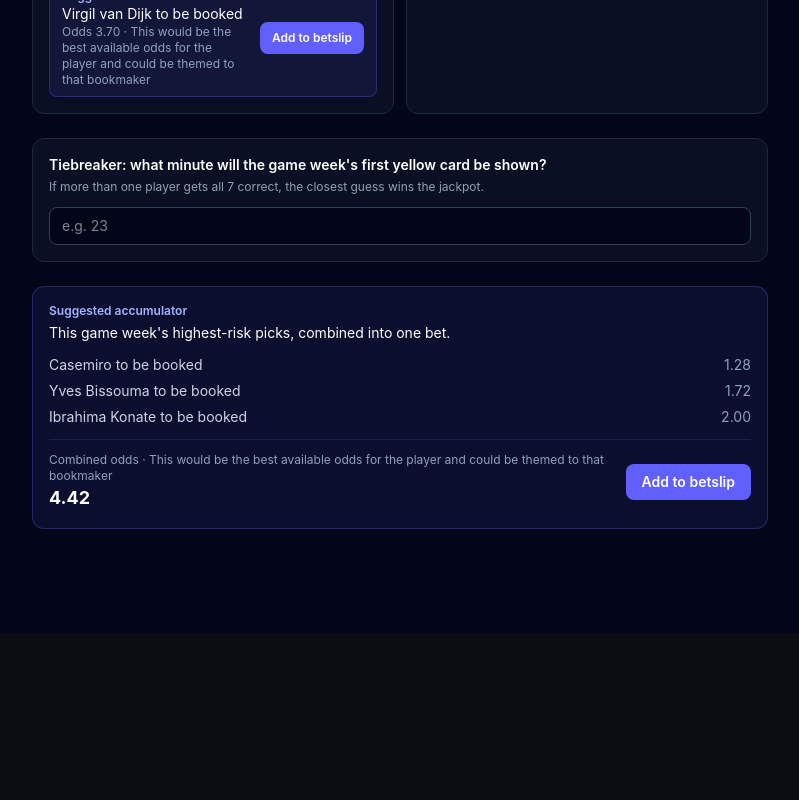
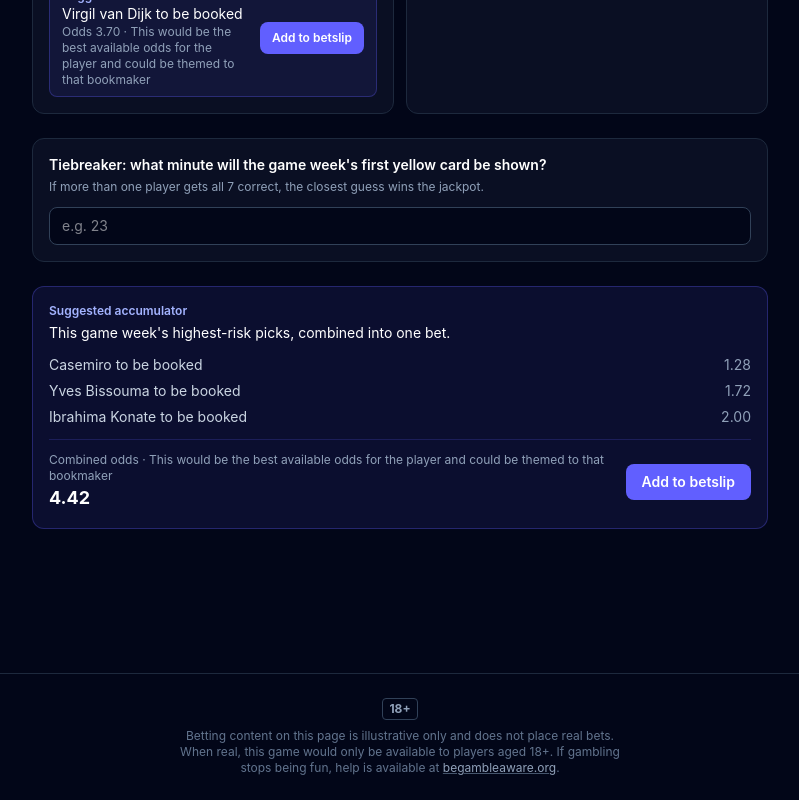
Before and after one commit to wanandonly/player-carded-FTP-prototype, a React (Vite) app: page / in a window 1280 px wide. Shown: the part 1780-2580 px from the top of the page, without its empty margins (240-1039 px from the left). Before the commit the page ends 2413 px from the top, so only its background shows below. Built offline with nearby package versions, Linux system fonts and the light colour scheme.

Commit message:
refactor: added responsible gambling footer

```diff
--- a/src/App.tsx
+++ b/src/App.tsx
@@ -8,6 +8,7 @@
 import { computeScoreResult } from './game/scoring'
 import { AppHeader } from './components/AppHeader'
 import { HowToPlay } from './components/HowToPlay'
+import { ResponsibleGamblingFooter } from './components/ResponsibleGamblingFooter'
 import { ConfirmPicksScreen } from './screens/ConfirmPicksScreen'
 import { GameWeekScreen } from './screens/GameWeekScreen'
 import { LeaderboardScreen } from './screens/LeaderboardScreen'
@@ -130,6 +131,8 @@
           )}
         </>
       )}
+
+      <ResponsibleGamblingFooter />
     </div>
   )
 }
--- /dev/null
+++ b/src/components/ResponsibleGamblingFooter.tsx
@@ -0,0 +1,25 @@
+export function ResponsibleGamblingFooter() {
+  return (
+    <footer className="mt-10 border-t border-slate-800">
+      <div className="mx-auto flex max-w-3xl flex-col items-center gap-2 px-4 py-6 text-center">
+        <span className="rounded border border-slate-700 px-1.5 py-0.5 text-xs font-bold text-slate-400">
+          18+
+        </span>
+        <p className="max-w-md text-xs text-slate-500">
+          Betting content on this page is illustrative only and does not place real bets. When
+          real, this game would only be available to players aged 18+. If gambling stops being
+          fun, help is available at{" "}
+          <a
+            href="https://www.begambleaware.org"
+            target="_blank"
+            rel="noopener noreferrer"
+            className="text-slate-400 underline decoration-slate-600 hover:text-slate-300"
+          >
+            begambleaware.org
+          </a>
+          .
+        </p>
+      </div>
+    </footer>
+  );
+}
```
